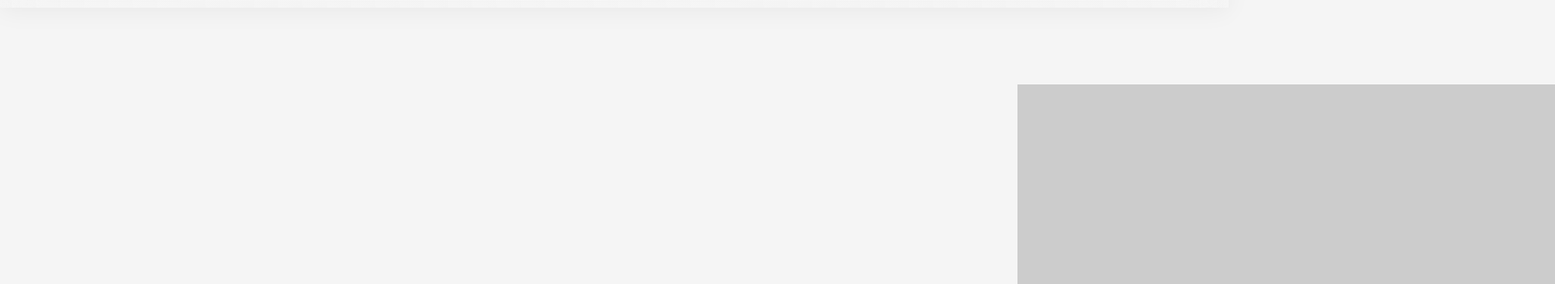
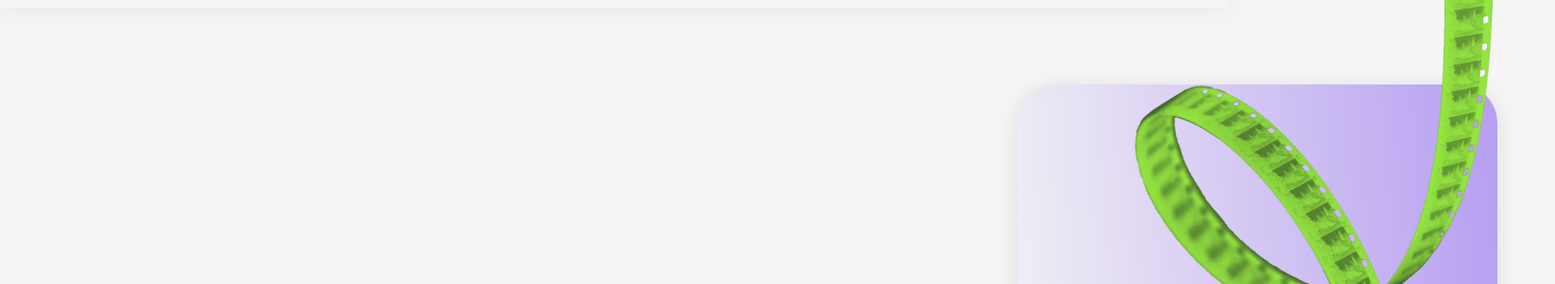
Before and after one commit to BrendVandenEynde/kroo-landingpage, a plain HTML site: page index.html in a window 1280 px wide. Shown: the part 88-384 px from the top of the page at 96% size, 1620 px wide, since content can reach past the window. Drawn offline with Linux system fonts and the light colour scheme; placeholder pictures from the web are drawn by us; some icons are missing.

Commit message:
style: add img + styling

```diff
--- a/index.html
+++ b/index.html
@@ -41,8 +41,8 @@
                         <a href="#" class="button--tertiary hero_content_sign">Sign in</a>
                         </div>
                     </div>
-                    <div>
-                        <img src="https://placehold.co/560x728" alt="">
+                    <div class="hero_content_imgwrapper">
+                        <img class="hero_content_img" src="./assets/img/hand-film-combo.webp" alt="">
                     </div>
                 </div>
         </section>
--- a/styles/global.css
+++ b/styles/global.css
@@ -143,6 +143,21 @@ section {
 
 .hero_content_sign, .hero_content_join {
     padding: 12px 88px;
+}
+
+.hero_content_imgwrapper {
+    width: 100%;
+    height: 100%;
+    background: linear-gradient(85deg, rgba(113, 64, 237, 0) 0%, rgba(113, 64, 237, 0.48) 100%);
+    box-shadow: 0px 4px 24px rgba(14, 15, 15, 0.10);
+    border-radius: 40px;
+    backdrop-filter: blur(20px);
+}
+
+.hero_content_img {
+    width: 440px;
+    margin-top: -280px;
+    margin-left: 60px;
 }
 
 /* about */
```
